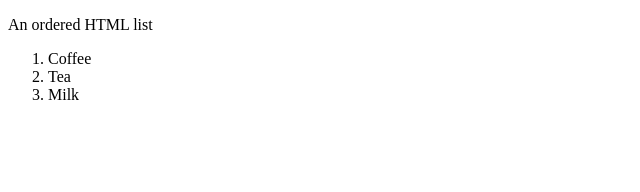
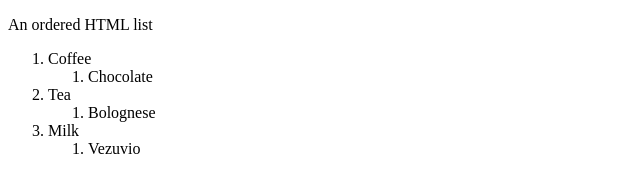
Before and after one commit to HamedSharif/html-exercises, a plain HTML site: page exercise-3/index.html in a window 1280 px wide. Shown: the whole page, without its empty margins (0-640 px from the left). Drawn offline with Linux system fonts and the light colour scheme.

Commit message:
Sub Orderd list

```diff
--- a/exercise-3/index.html
+++ b/exercise-3/index.html
@@ -5,12 +5,22 @@
     <title>exercise-3</title>
 </head>
 <body>
+
       <p>An ordered HTML list</p>
 
       <ol>
           <li>Coffee</li>
+      <ol>
+          <li>Chocolate</li>
+      </ol>
           <li>Tea</li>
+      <ol>
+          <li>Bolognese</li>
+      </ol>
           <li>Milk</li>
+      <ol>
+          <li>Vezuvio</li>
+      </ol>
       </ol>
 
 
```
Lines whose indentation alone changed are shown as unchanged.
